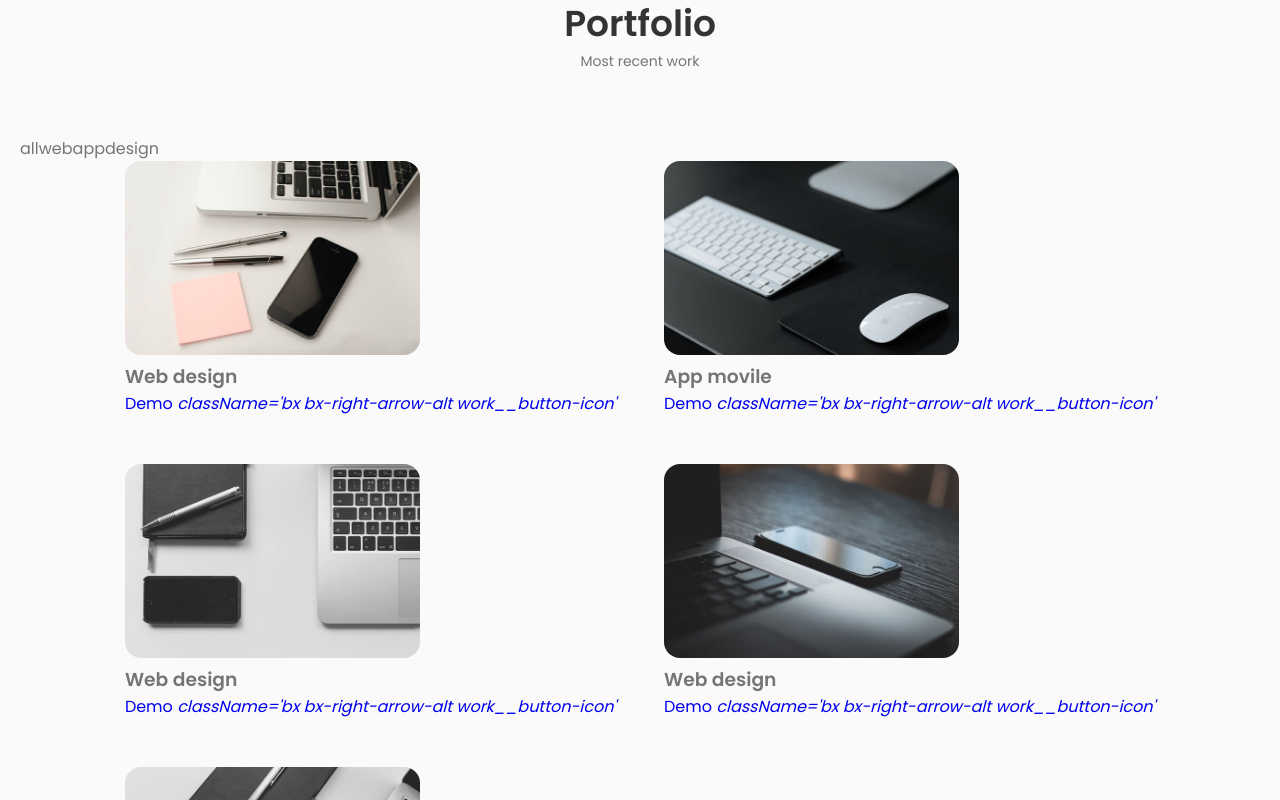
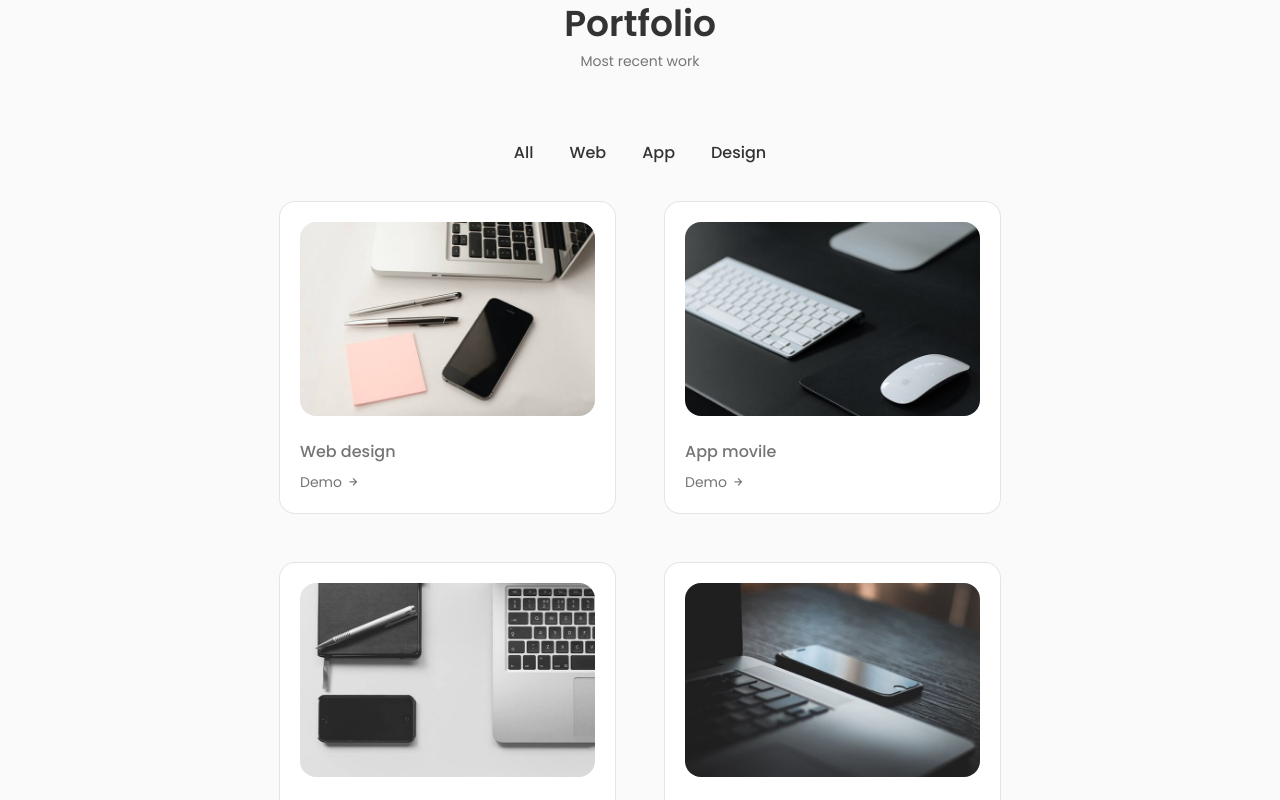
Before and after one commit to Chanukaisuru/Portfolio, a React (Create React App) app in the folder portfolio/: page / in a window 1280 px wide. Shown: the part 3180-3980 px from the top of the page. Built offline with nearby package versions, Linux system fonts and the light colour scheme.

Commit message:
modified:   portfolio/src/components/work/WorkItems.jsx 	modified:   portfolio/src/components/work/Works.jsx 	modified:   portfolio/src/components/work/work.css

```diff
--- a/portfolio/src/components/work/WorkItems.jsx
+++ b/portfolio/src/components/work/WorkItems.jsx
@@ -6,7 +6,7 @@
      <img src={item.image} alt='' className='work_img'/>
      <h3 className="work_title">{item.title}</h3>
      <a href="#" className="work_button">
-        Demo <i>className='bx bx-right-arrow-alt work__button-icon'</i>
+        Demo <i className='bx bx-right-arrow-alt work__button-icon'></i>
      </a>
    </div>
   );
--- a/portfolio/src/components/work/Works.jsx
+++ b/portfolio/src/components/work/Works.jsx
@@ -1,12 +1,24 @@
-import React from 'react'
+import React from 'react';
+import{useEffect} from 'react';
+import {useState} from 'react';
 import { projectsData } from './Data';
 import { projectsNav } from './Data';
 import WorkItems from './WorkItems';
 
 const Works = () => {
+    const [item, setItem] = useState({name:'all'});
+    const [projects,setProjects] = useState([]);
+    const [active, setActive] = useState(0);
+
+    useEffect(() => {
+        if(item.name=== "all"){
+            setProjects(projectsData);
+        }
+    })
+
   return (
     <div>
-        <div className="work_filter">
+        <div className="work_filters">
         {projectsNav.map ((item, index) => {
             return <span className="work_item" key={index}>
                     {item.name}</span>;
@@ -20,7 +32,7 @@
              })}
         </div>
     </div>
-  )
-}
+  );
+};
 
-export default Works
+export default Works;
--- a/portfolio/src/components/work/work.css
+++ b/portfolio/src/components/work/work.css
@@ -1,11 +1,65 @@
-.work_container{
+ .work_filters{
+    display: flex;
+    justify-content: center;
+    align-items: center;
+    column-gap: 0.75rem;
+    margin-bottom: var(--mb-2);
+}
+
+.work_item{
+    cursor: pointer;
+    color: var(--title-color);
+    padding: 0.25rem 0.75rem;
+
+    font-weight: var(--font-medium);
+    border-radius: 0.5rem;
+    text-transform: capitalize;
+}
+
+.work_item:hover{
+    background-color: var(--title-color);
+    color: var(--container-color);
+}
+
+ .work_container{
     grid-template-columns: repeat(2,max-content);
     gap: 3rem;
     justify-content: center;
 }
 
+.work_card{
+    background-color: var(--container-color);
+    border: 1px solid rgba(0,0,0,0.1);
+    padding: 1.25rem;
+    border-radius: 1rem;
+}
+
 .work_img{
     width: 295px;
     border-radius: 1rem;
+    margin-bottom: var(--mb-1);
+}
+
+.work_title{
+    font-size: var(--normal-font-size);
+    font-weight: var(--font-medium);
+    margin-bottom: var(--mb-0-5);
+}
+
+.work_button{
+    color: var(--text-color);
+    font-size: var(--small-font-size);
+    display: flex;
+    align-items: center;
+    column-gap: 0.25rem;
+}
+
+.work_button-icon{
+    font-size: 1rem;
+    transition: 0.4s;
 
 }
+
+.work_button:hover.work_button-icon{
+    transform: translateX(0.25rem);
+}
```
